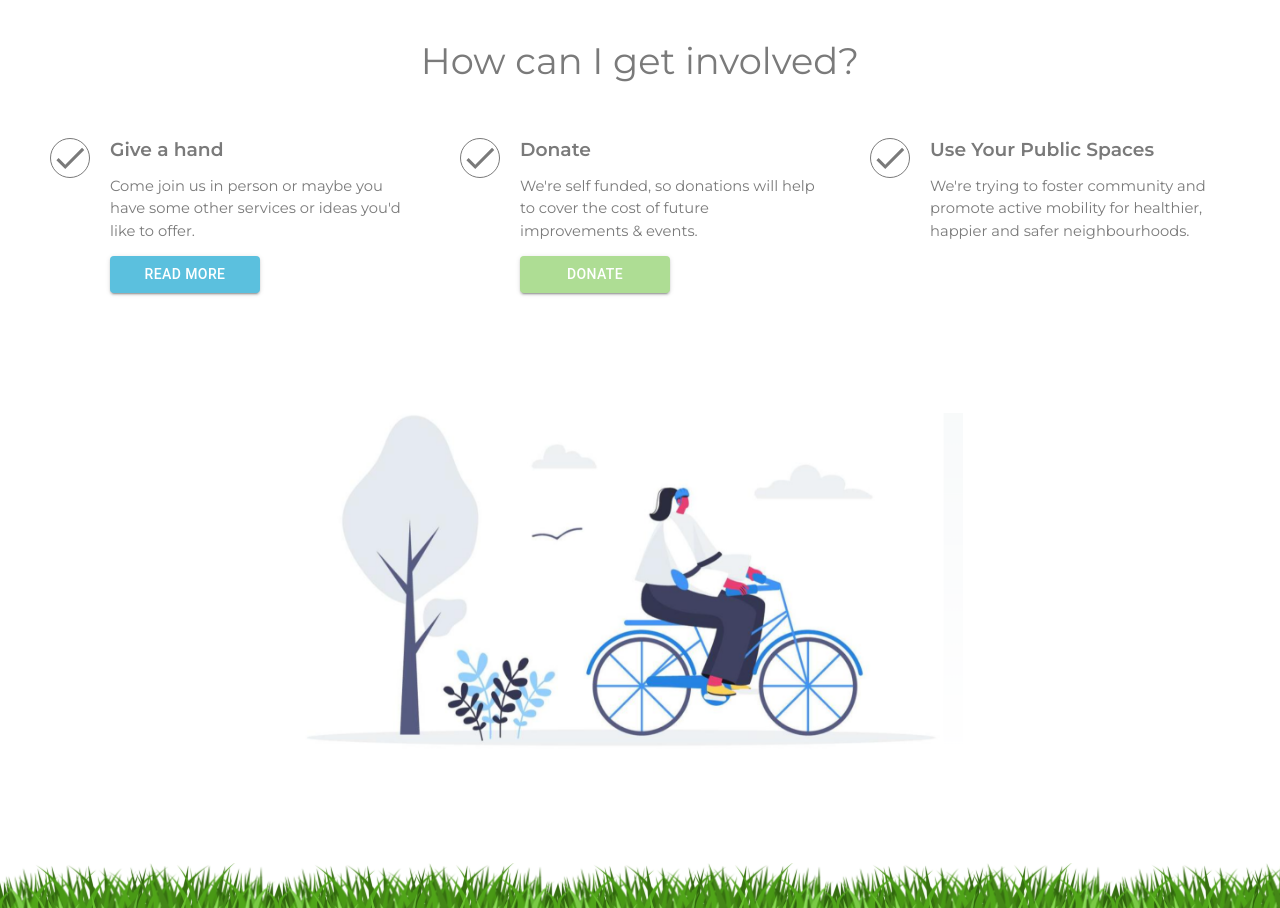
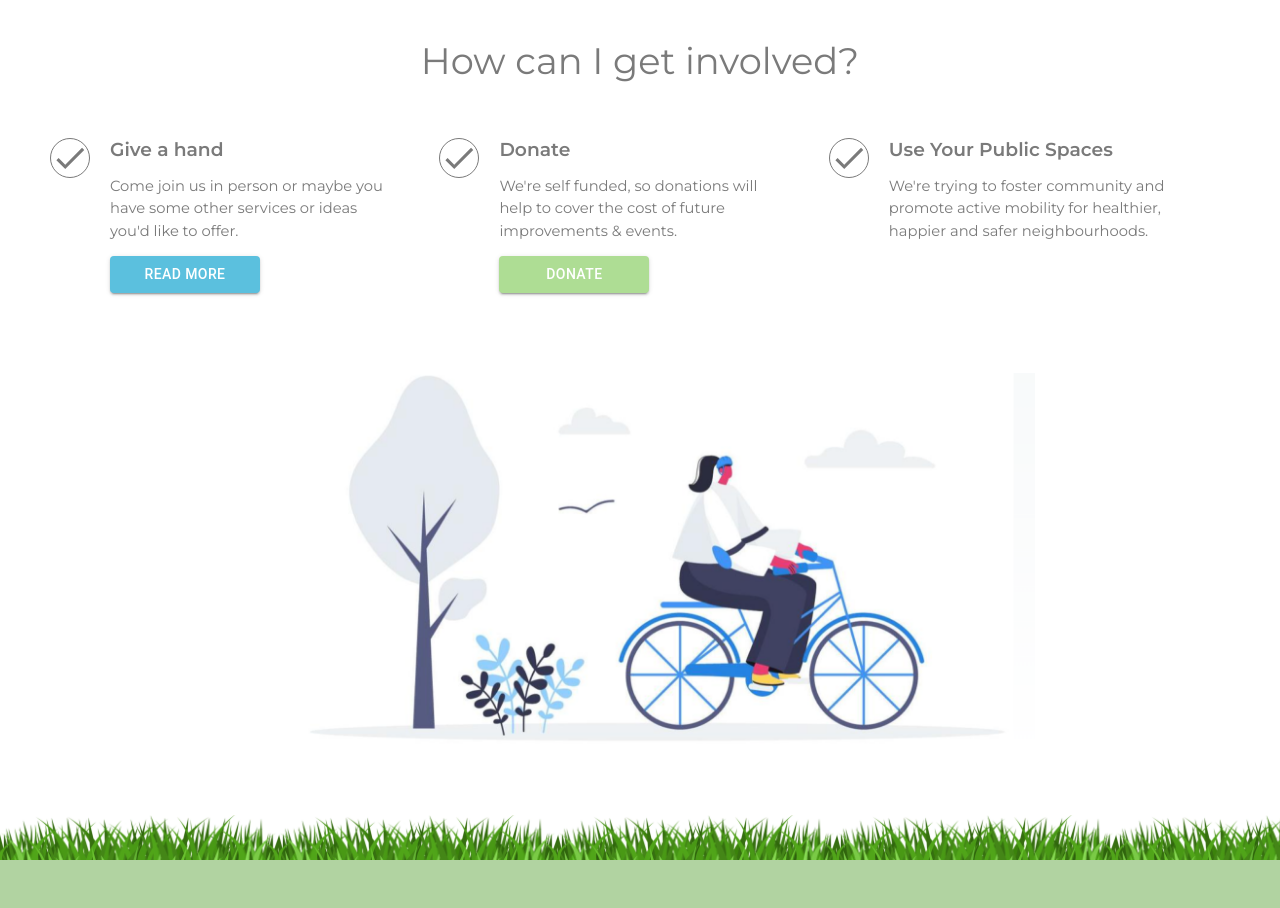
Before and after one commit to autumn8/parks-improvement-project, a React (Vite) app: page / in a window 1280 px wide. Shown: the part 1380-2288 px from the top of the page. After the commit the page ends 2240 px from the top, so only its background shows below. Built offline with nearby package versions, Linux system fonts and the light colour scheme.

Commit message:
feat: improve responsive behaviour to home els.

```diff
--- a/src/App.css
+++ b/src/App.css
@@ -88,6 +88,21 @@ body {
   column-count: var(--app-column-count);
 }
 
+.app__h2 {
+  margin-top:50px;
+  margin-bottom: 0;
+  font-size: 2.3rem;
+  font-weight: 400;
+}
+
+@media screen and (max-width: 800px) {
+  .app__h2{
+      font-size: 1.7rem;
+  }
+}
+
+
+
 
 .cols-2{
   column-count: 2;
--- a/src/views/Home.css
+++ b/src/views/Home.css
@@ -1,7 +1,5 @@
 .home__icon-statement-wrapper {
     max-width: 600px;
-}
-.home__section {
 }
 
 .home-about-us__text {
@@ -9,13 +7,6 @@
     line-height: 1.7;
     text-align: center;
     margin: 30px 0;
-}
-
-.app__h2 {
-    margin-top:50px;
-    margin-bottom: 0;
-    font-size: 2.3rem;
-    font-weight: 400;
 }
 
 .home-runner {
@@ -26,23 +17,34 @@
 }
 
 .home-rider {
-    margin: 120px 0 0px -70px;
-    background-repeat: no-repeat;
-    background-image: url(/parkRider.png);
-    background-size: 715px;
-    width: 715px;
-    height: 400px;
+    margin-top:30px;
+    width:100%;
+    max-width: 790px;
+    min-width: 450px;
+
 }
 
 
 .home-get-involved {
     margin-top: 55px;
     max-width: 1300px;
+    flex-wrap: wrap;
 }
 
-.home-get-inolved__cols3{
-    flex-basis: 33%;
+.home-get-inolved__cols{
+    flex-basis: calc(33% - var(--app-spacing));
+    margin-bottom: 50px;
 }
+
+@media screen and (max-width: 800px) {
+    .home-get-inolved__cols{
+        margin:0 10%;
+        flex-basis: 100%;
+        margin-bottom: 50px;
+    }
+  }
+
+
 
 .home-grass-divider {
     background-repeat: repeat-x;
--- a/src/views/Home.jsx
+++ b/src/views/Home.jsx
@@ -25,7 +25,7 @@ function Home() {
 
                         <h2 className="app__h2">How can I get involved?</h2>
                         <div className="row home-get-involved">
-                            <div className="col home-get-inolved__cols3">
+                            <div className="col home-get-inolved__cols">
                                 <IconInfo>
                                     <h3 className="info-icon__title">Give a hand</h3>
                                     <p className="info-icon__desc">Come join us in person or maybe you have some other services or ideas you'd like to offer. </p>
@@ -34,7 +34,7 @@ function Home() {
                                     </Button>
                                 </IconInfo>
                             </div>
-                            <div className="col home-get-inolved__cols3">
+                            <div className="col home-get-inolved__cols">
                                 <IconInfo>
                                     <h3 className="info-icon__title">Donate</h3>
                                     <p className="info-icon__desc">We're self funded, so donations will help to cover the cost of future improvements & events.  </p>
@@ -43,7 +43,7 @@ function Home() {
                                     </Button>
                                 </IconInfo>
                             </div>
-                            <div className="col home-get-inolved__cols3">
+                            <div className="col home-get-inolved__cols">
                                 <IconInfo>
                                     <h3 className="info-icon__title">Use Your Public Spaces</h3>
                                     <p className="info-icon__desc">We're trying to foster community and promote active mobility for healthier, happier and safer neighbourhoods.  </p>
@@ -51,7 +51,7 @@ function Home() {
                             </div>
                         </div>
 
-                        <div className="home-rider"></div>
+                        <div><img src="/parkRider.png" alt="" className="home-rider" /></div>
 
                     </div>
 
```
